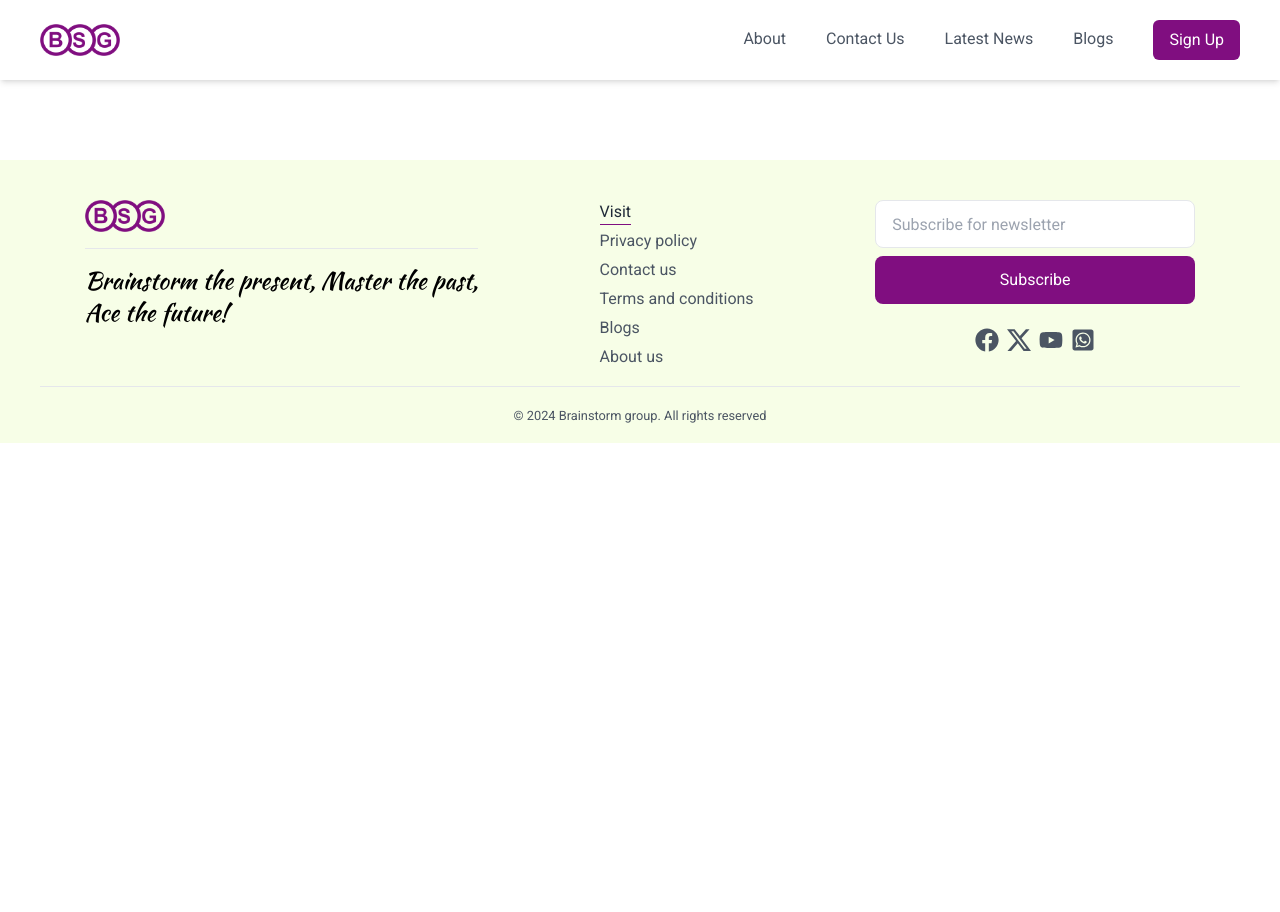
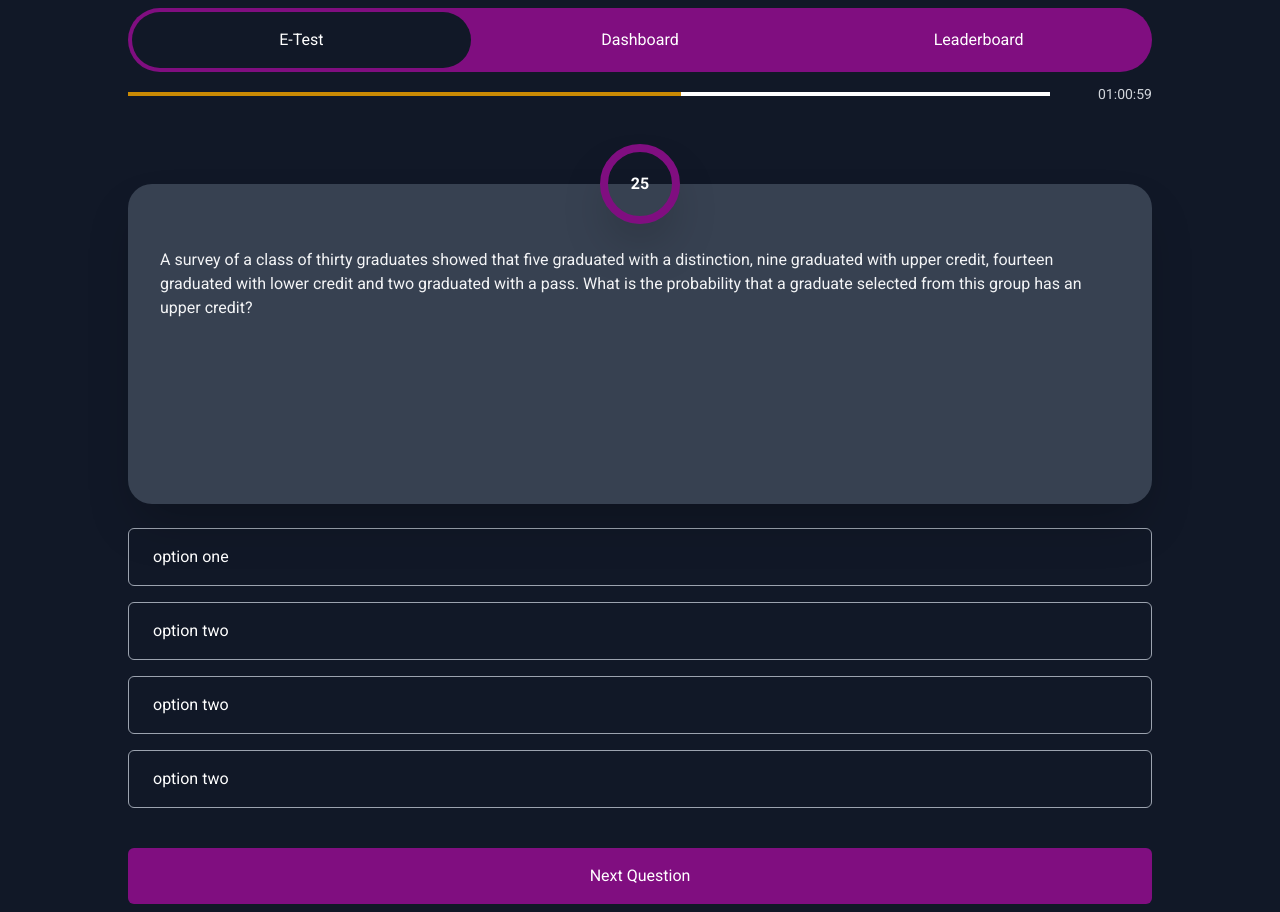
Before and after one commit to EDOHWARES/bsg, a React (Vite) app in the folder client/: page /etest in a window 1280 px wide. Before the commit the page ends 800 px from the top, so only its background shows below. Built offline with nearby package versions, Linux system fonts and the light colour scheme.

Commit message:
etest page -step1

```diff
--- a/client/src/App.jsx
+++ b/client/src/App.jsx
@@ -6,10 +6,11 @@ import Signup from "./pages/Auth/Signup/Signup";
 import Header from "./components/Header/Header";
 import Footer from "./components/Footer/Footer";
 import { useLocation } from "react-router-dom";
+import QuizPage from "./pages/QuizPage/QuizPage";
 
 function App() {
   const location = useLocation();
-  const hideHeaderFooterRoutes = ['/auth/signup']
+  const hideHeaderFooterRoutes = ['/auth/signup', '/etest']
   return (
     <>
       {!hideHeaderFooterRoutes.includes(location.pathname) && <Header />}
@@ -18,6 +19,7 @@ function App() {
         <Route path="/" element={<Home />} />
         <Route path="/auth/login" element={<Login />} />
         <Route path="/auth/signup" element={<Signup />} />
+        <Route path="etest" element={<QuizPage />} />
       </Routes>
       </main>
       {!hideHeaderFooterRoutes.includes(location.pathname) && <Footer />}
--- a/client/src/pages/Auth/Signup/Signup.jsx
+++ b/client/src/pages/Auth/Signup/Signup.jsx
@@ -12,7 +12,7 @@ const Signup = () => {
     const [showPassword, setShowPassword] = useState(false);
 
   return (
-    <div className='min-h-[80vh] py-8'>
+    <div className='min-h-[100vh] py-8'>
         {showVerifyEmailModal && <VerifyEmail hideModal={() => setShowVerifyEmailModal(false)} />}
         <div className="content flex flex-col space-y-10 md:space-y-0 items-center md:items-start md:flex-row justify-between">
             <div className="img w-full md:w-[55%] flex flex-col gap-[1.5rem]">
--- a/client/src/pages/QuizPage/QuizPage.jsx
+++ b/client/src/pages/QuizPage/QuizPage.jsx
@@ -2,7 +2,39 @@ import React from 'react'
 
 const QuizPage = () => {
   return (
-    <div>QuizPage</div>
+    <section className='py-2 bg-gray-900 h-fit w-full absolute left-0'>
+        <div className='cont w-[80%] mx-auto'>
+            <nav className='w-full mb-3'>
+                <ul className='grid grid-cols-3 text-center items-center bg-[#800e80] justify-between p-1 h-[3rem] md:h-[4rem] rounded-full text-white'>
+                    <li className="etest bg-gray-900 rounded-full h-full flex items-center justify-center cursor-pointer">E-Test</li>
+                    <li className='dashboard'>Dashboard</li>
+                    <li className='leaderboard'>Leaderboard</li>
+                </ul>
+            </nav>
+            <div className="total-timer w-full flex items-center justify-between mb-20 text-gray-300 gap-4">
+                <p className='w-[90%] h-[.2rem] bg-white '>
+                    <p className='bg-yellow-600 h-full w-[60%]'></p>
+                </p>
+                <p className='text-sm'>01:00:59</p>
+            </div>
+            <div className="question-box w-full h-[20rem] bg-gray-700 shadow-2xl rounded-3xl relative mb-6 py-16 px-4 text-gray-100 md:px-8">
+                <div className=" absolute top-[-2.5rem] transform -translate-x-1/2 left-1/2 shadow-2xl bg-gray-900 text-white font-bold flex items-center justify-center counter w-[5rem] h-[5rem] rounded-full bg-transparent border-8 border-[#800e80]">25</div>
+                <p>A survey of a class of thirty graduates showed that five graduated with a
+ distinction, nine graduated with upper credit, fourteen graduated with lower
+ credit and two graduated with a pass. What is the probability that a graduate
+ selected from this group has an upper credit?</p>
+            </div>
+            <div className="options">
+                <ul className='flex flex-col space-y-4'>
+                    <li className='w-full border border-gray-400 rounded-md px-4 md:px-6 py-4 text-white'>option one</li>
+                    <li className='w-full border border-gray-400 rounded-md px-4 md:px-6 py-4 text-white'>option two</li>
+                    <li className='w-full border border-gray-400 rounded-md px-4 md:px-6 py-4 text-white'>option two</li>
+                    <li className='w-full border border-gray-400 rounded-md px-4 md:px-6 py-4 text-white'>option two</li>
+                </ul>
+            </div>
+            <button className="next bg-[#800e80] w-full px-4 py-4 rounded-md text-white mt-10">Next Question</button>
+        </div>
+    </section>
   )
 }
 
```
